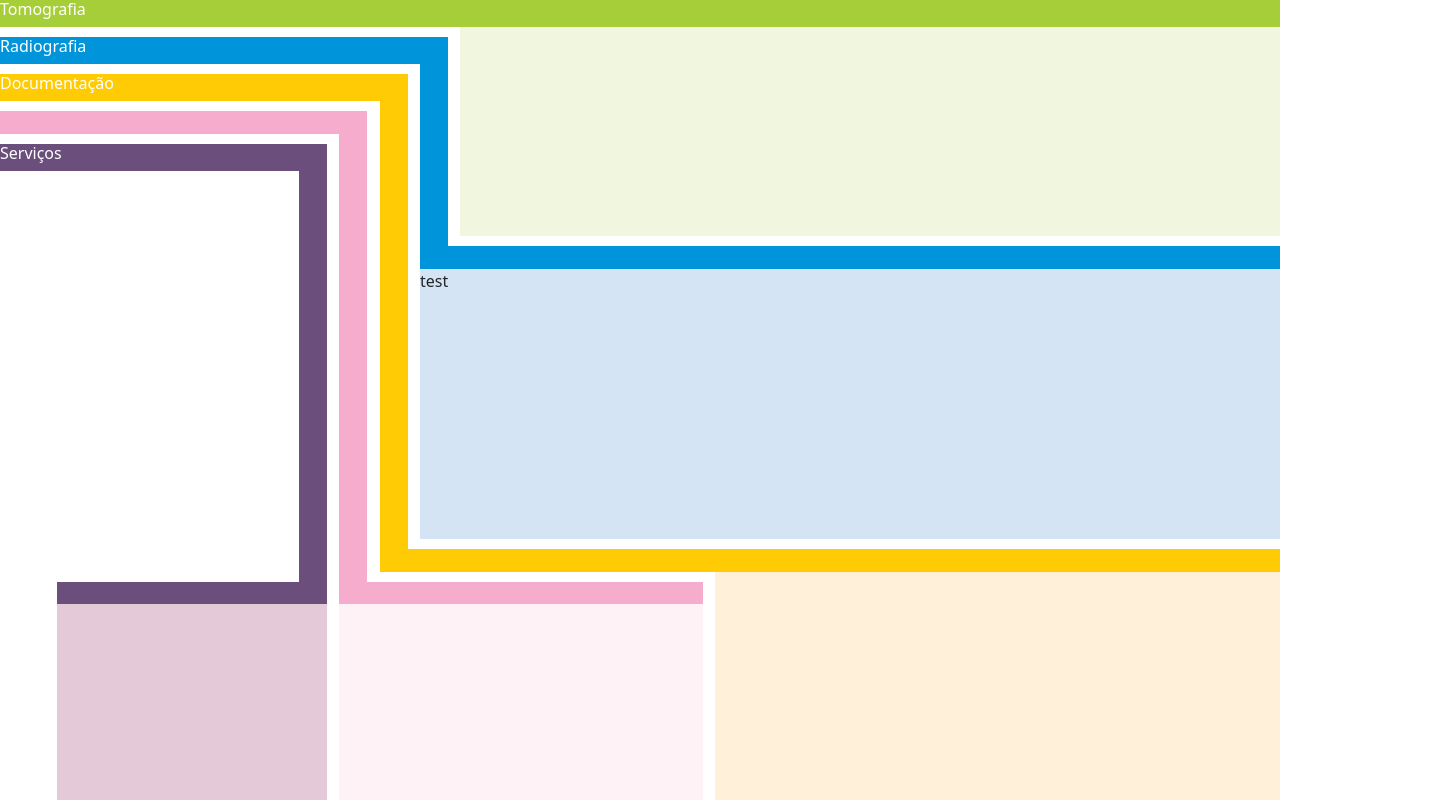
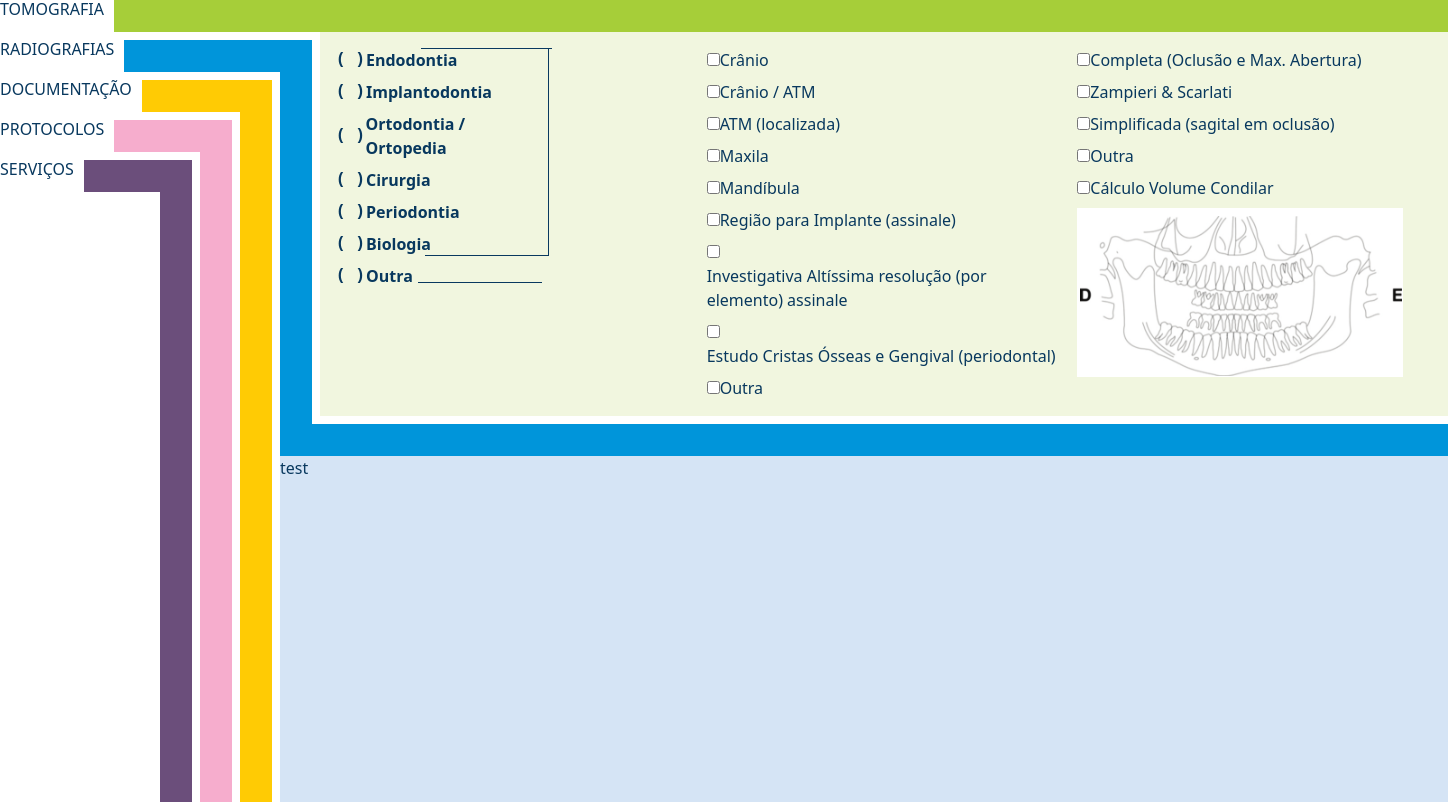
Before and after one commit to mjpfelicia/FORMULARIORADIOLOGIA, a React (Create React App) app: page / in a window 1280 px wide. Shown: the part 800-1602 px from the top of the page, 1448 px wide, since content can reach past the window. Built offline with nearby package versions, Linux system fonts and the light colour scheme; the HTML template or start-up script is replaced by a standard one.

Commit message:
added conteudo de tomografia

```diff
--- a/src/components/Grid/Grid.css
+++ b/src/components/Grid/Grid.css
@@ -10,17 +10,26 @@
     --amarelo: #FFCB04;
     --rosa: #F6ADCD;
     --roxo: #6B4E7B;
-    --half-space: 0.3fr;
-    --space-1: 0.7fr;
-    --space-2: 2fr;
+    --font-color: #08385E;
+
+    --col-space-gap: 0.5rem;
+    --col-space-1: 2rem;
+    --col-space-2: 7rem;
+
+    --row-space-gap: 0.5rem;
+    --row-space-1: 2rem;
+    --row-space-2: 7rem;
+
 }
 
 .parent {
     display: grid;
     /* Correto */
-    grid-template-columns: var(--space-1) var(--space-1) var(--space-2) var(--space-2) var(--space-2) var(--space-1) var(--half-space) var(--space-1) var(--half-space) var(--space-1) var(--half-space) var(--space-1) var(--half-space) var(--space-2) var(--space-2) var(--space-2) var(--half-space) var(--space-2) var(--space-2) var(--space-2) var(--space-2) var(--space-2) var(--space-2) var(--space-2);
-    grid-template-rows: var(--space-1) var(--half-space) var(--space-1) var(--half-space) var(--space-1) var(--half-space) var(--space-1) var(--half-space) var(--space-1) var(--space-2) var(--half-space) var(--space-1) var(--space-2) var(--space-2) var(--space-2) var(--half-space) var(--space-2) var(--half-space) var(--space-1) var(--half-space) var(--space-1) var(--space-2) var(--space-2) var(--space-2);
-    height: 100vh;
+    grid-template-columns: var(--col-space-1) var(--col-space-1) var(--col-space-1) var(--col-space-1) var(--col-space-1) var(--col-space-1) var(--col-space-gap) var(--col-space-1) var(--col-space-gap) var(--col-space-1) var(--col-space-gap) var(--col-space-1) var(--col-space-gap) var(--col-space-2) var(--col-space-2) var(--col-space-2) var(--col-space-gap) var(--col-space-2) var(--col-space-2) var(--col-space-2) var(--col-space-2) var(--col-space-2) var(--col-space-2) var(--col-space-2);
+    grid-template-rows: var(--row-space-1) var(--row-space-gap) var(--row-space-1) var(--row-space-gap) var(--row-space-1) var(--row-space-gap) var(--row-space-1) var(--row-space-gap) var(--row-space-1) 14rem var(--row-space-gap) var(--row-space-1) var(--row-space-2) var(--row-space-2) var(--row-space-2) var(--row-space-gap) var(--row-space-2) var(--row-space-gap) var(--row-space-1) var(--row-space-gap) var(--row-space-1) var(--row-space-2) var(--row-space-2) var(--row-space-2);
+
+    /* height: 100vh; */
+    color: var(--font-color);
 }
 
 .verde1 {
@@ -135,8 +144,8 @@
 }
 
 .roxo3 {
-    grid-column: span 4 / span 4;
-    grid-column-start: 3;
+    grid-column: span 5 / span 5;
+    grid-column-start: 2;
     grid-row: span 3 / span 3;
     grid-row-start: 22;
 }
@@ -144,8 +153,8 @@
 .roxo4 {
     grid-row: span 1 / span 1;
     grid-row-start: 21;
-    grid-column: span 4 / span 4;
-    grid-column-start: 3;
+    grid-column: span 5 / span 5;
+    grid-column-start: 2;
 }
 
 .verde {
@@ -169,10 +178,18 @@
     background-color: var(--roxo);
 }
 
-.titulo h1{
-    font-size: 16px;
-    color: #fff;
-    height: 100%;
+.titulo {
+    display: flex;
+
+    h1 {
+        font-size: 16px;
+        color: var(--font-color);
+        height: 100%;
+        margin: 0;
+        background-color: #fff;
+        padding-right: 10px;
+        text-transform: uppercase;
+    }
 }
 
 
--- a/src/components/Grid/Protocolos/Protocolos.jsx
+++ b/src/components/Grid/Protocolos/Protocolos.jsx
@@ -1,7 +1,11 @@
 import "./Protocolos.css";
 
 const Titulo = () => {
-    return (<></>);
+    return (
+        <>
+            <h1>Protocolos</h1>
+        </>
+    );
 }
 
 const Coluna = () => {
--- a/src/components/Grid/Radiografia/Radiografia.css
+++ b/src/components/Grid/Radiografia/Radiografia.css
@@ -1,5 +1,6 @@
 #radiografia {
     height: 100%;
+    width: 100%;
 
     .main {
         background-color: #D5E4F5;
--- a/src/components/Grid/Radiografia/Radiografia.jsx
+++ b/src/components/Grid/Radiografia/Radiografia.jsx
@@ -3,7 +3,7 @@ import "./Radiografia.css";
 const Titulo = () => {
     return (
         <>
-            <h1>Radiografia</h1>
+            <h1>Radiografias</h1>
         </>
     );
 }
--- a/src/components/Grid/Tomografia/Tomografia.css
+++ b/src/components/Grid/Tomografia/Tomografia.css
@@ -8,6 +8,5 @@
     .main {
         background-color: #F1F6DF;
         height: 100%;
-
     }
 }
--- a/src/components/Grid/Tomografia/Tomografia.jsx
+++ b/src/components/Grid/Tomografia/Tomografia.jsx
@@ -1,4 +1,6 @@
 import "./Tomografia.css";
+import arcada1 from '../../../images/arcada1.png';
+
 
 const Titulo = () => {
     return (
@@ -23,7 +25,124 @@ const Header = () => {
 const Main = () => {
     return (
         <div id="tomografia">
-            <div className="main"></div>
+            <div className="main">
+                <div className="tomografia-grid">
+                    <div>
+                        <ul className='item-ul'>
+                            <li>
+                                <label className="parentheses" for="endodontia">
+                                    <input type="checkbox" id="endodontia" />
+                                    <span className="symbol"></span> Endodontia
+                                </label>
+                            </li>
+                            <li>
+                                <label className="parentheses" for="implantodontia">
+                                    <input type="checkbox" id="implantodontia" />
+                                    <span className="symbol"></span> Implantodontia
+                                </label>
+                            </li>
+                            <li>
+                                <label className="parentheses" for="ortodontia">
+                                    <input type="checkbox" id="ortodontia" />
+                                    <span className="symbol"></span> Ortodontia / Ortopedia
+                                </label>
+                            </li>
+                            <li>
+                                <label className="parentheses" for="cirurgia">
+                                    <input type="checkbox" id="cirurgia" />
+                                    <span className="symbol"></span> Cirurgia
+                                </label>
+                            </li>
+                            <li>
+                                <label className="parentheses" for="periodontia">
+                                    <input type="checkbox" id="periodontia" />
+                                    <span className="symbol"></span> Periodontia
+                                </label>
+                            </li>
+                            <li>
+                                <label className="parentheses" for="biologia">
+                                    <input type="checkbox" id="biologia" />
+                                    <span className="symbol"></span> Biologia
+                                </label>
+                            </li>
+                        </ul>
+                        <label className="parentheses" for="outra">
+                            <input type="checkbox" id="outra" />
+                            <span className="symbol borda"></span> Outra
+                            <input type="text" className="linha-simples" />
+                        </label>
+                    </div>
+                    <div>
+                        <ul>
+                            <li>
+                                <input type="checkbox" id="cranio" />
+                                <label for="cranio">Crânio</label>
+                            </li>
+                            <li>
+                                <input type="checkbox" id="cranio-atm" />
+                                <label for="cranio-atm">Crânio / ATM</label>
+                            </li>
+                            <li>
+                                <input type="checkbox" id="atm-localizada" />
+                                <label for="atm-localizada">ATM (localizada)</label>
+                            </li>
+                            <li>
+                                <input type="checkbox" id="maxila" />
+                                <label for="maxila">Maxila</label>
+                            </li>
+                            <li>
+                                <input type="checkbox" id="mandibula" />
+                                <label for="mandibula">Mandíbula</label>
+                            </li>
+                            <li>
+                                <input type="checkbox" id="implante" />
+                                <label for="implante">Região para Implante (assinale)</label>
+                            </li>
+                            <li>
+                                <input type="checkbox" id="altissima" />
+                                <label for="altissima">Investigativa Altíssima resolução (por elemento) assinale</label>
+                            </li>
+                            <li>
+                                <input type="checkbox" id="periodontal" />
+                                <label for="periodontal">Estudo Cristas Ósseas e Gengival (periodontal)</label>
+                            </li>
+                            <li>
+                                <input type="checkbox" id="outra" />
+                                <label for="outra">Outra</label>
+                            </li>
+                        </ul>
+                    </div>
+
+                    <div>
+                        <ul>
+                            <li>
+                                <input type="checkbox" id="completa" />
+                                <label for="completa">Completa (Oclusão e Max. Abertura)</label>
+                            </li>
+                            <li>
+                                <input type="checkbox" id="zampieri" />
+                                <label for="zampieri">Zampieri & Scarlati</label>
+                            </li>
+                            <li>
+                                <input type="checkbox" id="simplificada" />
+                                <label for="simplificada">Simplificada (sagital em oclusão)</label>
+                            </li>
+                            <li>
+                                <input type="checkbox" id="outra" />
+                                <label for="outra">Outra</label>
+                            </li>
+                            <li>
+                                <input type="checkbox" id="volume" />
+                                <label for="volume">Cálculo Volume Condilar</label>
+                            </li>
+                        </ul>
+
+                        <div>
+                            <img src={arcada1} alt="Imagem da arcada dentária" />
+                        </div>
+                    </div>
+                </div>
+            </div>
         </div>
     );
 }
```
